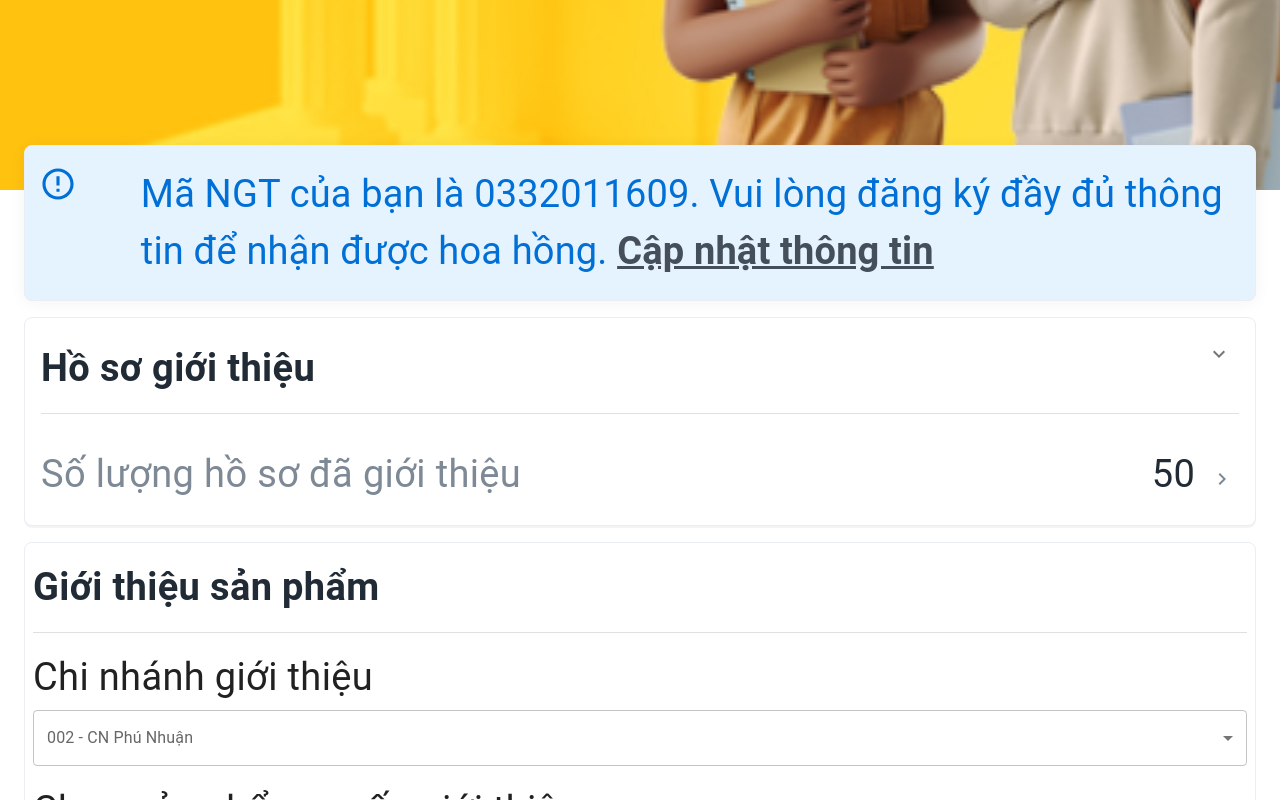
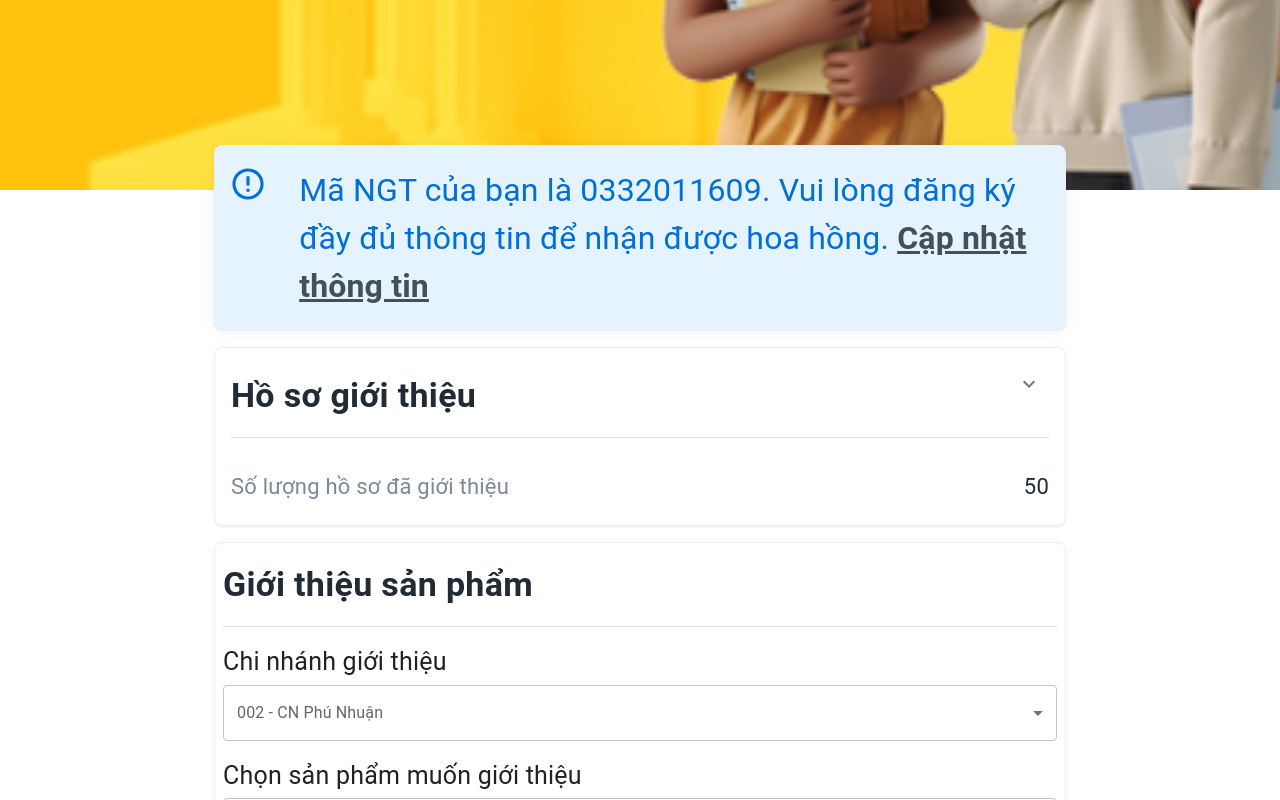
Before and after one commit to thanhtamduong/WebCongTacVienMGM, a React (Create React App) app: page /joinprogram/verification/customerinfo in a window 1280 px wide. Shown: the part 600-1400 px from the top of the page. Built offline with nearby package versions, Linux system fonts and the light colour scheme.

Commit message:
edit page CustomerInfo

```diff
--- a/src/page/JoinProgram/CustomerInfo.tsx
+++ b/src/page/JoinProgram/CustomerInfo.tsx
@@ -26,7 +26,7 @@ const CustomerInfo = () => {
     navigate(path);
   };
   return (
-    <Container maxWidth="xl" sx={{ mb: "19px" }}>
+    <Container maxWidth="md" sx={{ mb: "19px" }}>
       <CssBaseline />
       {/* <NotificationNGT /> */}
       <div
@@ -66,8 +66,6 @@ const CustomerInfo = () => {
                   xs: "14px",
                   sm: "28px",
                   md: "32px",
-                  lg: "38px",
-                  xl: "62px",
                 },
                 fontWeight: 400,
                 letterSpacing: "0.17px",
@@ -107,18 +105,14 @@ const CustomerInfo = () => {
             <Grid container>
               <Grid item xs={11}>
                 <Typography
-                  sx={{
-                    mt: "16px",
-                    fontSize: {
+                  mt={"16px"}
+                  fontSize={{
                     xs: "16px",
                     sm: "28px",
-                      md: "30px",
-                      lg: "38px",
-                      xl: "62px",
-                    },
-                    fontWeight: 600,
-                    color: "#212B36",
+                    md: "34px",
                   }}
+                  fontWeight={"600"}
+                  color={"#212B36"}
                 >
                   Hồ sơ giới thiệu
                 </Typography>
@@ -130,11 +124,7 @@ const CustomerInfo = () => {
               </Grid>
             </Grid>
             <Divider sx={{ my: "16px" }} />
-            <Grid
-              container
-              justifyContent={"space-between"}
-              sx={{ mb: "16px" }}
-            >
+            <Grid mb={"16px"} container justifyContent={"space-between"}>
               {/* //Event */}
               {/* 1 */}
               {/* <Grid container justifyContent={"space-between"}>
@@ -349,22 +339,18 @@ const CustomerInfo = () => {
             </Grid>
 
             <Grid
+              mb={"16px"}
               onClick={routeChange}
               container
               justifyContent={"space-between"}
-              sx={{ mb: "16px" }}
             >
               <Grid item>
                 <Typography
-                  sx={{
-                    color: "#7E8996",
-                    fontSize: {
+                  color={"#7E8996"}
+                  fontSize={{
                     xs: "12px",
-                      sm: "28px",
-                      md: "24px",
-                      lg: "38px",
-                      xl: "62px",
-                    },
+                    sm: "20px",
+                    md: "22px",
                   }}
                 >
                   Số lượng hồ sơ đã giới thiệu
@@ -372,25 +358,21 @@ const CustomerInfo = () => {
               </Grid>
               <Grid item>
                 <Typography
-                  sx={{
-                    color: "#212B36",
-                    fontSize: {
+                  color={"#212B36"}
+                  fontSize={{
                     xs: "12px",
-                      sm: "28px",
-                      md: "24px",
-                      lg: "38px",
-                      xl: "62px",
-                    },
+                    sm: "20px",
+                    md: "22px",
                   }}
                 >
-                  50{" "}
-                  <KeyboardArrowRightIcon
+                  50
+                  {/* <KeyboardArrowRightIcon
                     sx={{
                       transform: "translate(-5px, 4px)",
                       color: "#7E8996",
                       ml: "10px",
                     }}
-                  />
+                  /> */}
                 </Typography>
               </Grid>
             </Grid>
@@ -410,41 +392,35 @@ const CustomerInfo = () => {
         }}
       >
         <form>
-          <Grid container spacing={2} sx={{ justifyContent: "center" }}>
+          <Grid container spacing={2} justifyContent={"center"}>
             <Grid item xs={12}>
               <Typography
-                sx={{
-                  mt: "16px",
-                  fontSize: {
+                mt={"16px"}
+                fontSize={{
                   xs: "16px",
                   sm: "28px",
-                    md: "30px",
-                    lg: "38px",
-                    xl: "62px",
-                  },
-                  fontWeight: 600,
-                  color: "#212B36",
+                  md: "34px",
                 }}
+                fontWeight={"600"}
+                color={"#212B36"}
               >
                 Giới thiệu sản phẩm
               </Typography>
               <Divider sx={{ my: "16px" }} />
               <Typography
-                sx={{
-                  fontSize: {
+                fontSize={{
                   xs: "14px",
                   sm: "28px",
-                    md: "24px",
-                    lg: "38px",
-                    xl: "62px",
-                  },
+                  md: "25px",
                 }}
               >
                 Chi nhánh giới thiệu
               </Typography>
               <TextField
                 select
-                sx={{ mt: "4px" }}
+                sx={{
+                  mt: "4px",
+                }}
                 variant="outlined"
                 fullWidth
                 id=""
@@ -455,14 +431,10 @@ const CustomerInfo = () => {
             </Grid>
             <Grid item xs={12}>
               <Typography
-                sx={{
-                  fontSize: {
+                fontSize={{
                   xs: "14px",
                   sm: "28px",
-                    md: "24px",
-                    lg: "38px",
-                    xl: "62px",
-                  },
+                  md: "25px",
                 }}
               >
                 Chọn sản phẩm muốn giới thiệu
@@ -480,18 +452,12 @@ const CustomerInfo = () => {
                 autoComplete=""
               />
             </Grid>
-            <Grid
-              sx={{
-                display: "flex",
-                justifyContent: "center",
-              }}
-              item
-              xs={12}
-            >
+            <Grid display={"flex"} justifyContent={"center"} item xs={12}>
               <Box
-                sx={{
-                  mt: "24px",
-                  width: { md: "360px", lg: "420px", xl: "240px" },
+                mt={"24px"}
+                width={{
+                  md: "360px",
+                  lg: "420px",
                 }}
                 component="img"
                 src={QRHd}
@@ -530,7 +496,7 @@ const CustomerInfo = () => {
                     },
                     m: "7.5px 11.6px 8px 11px",
                   }}
-                />{" "}
+                />
                 Chia sẻ link & QR để giới thiệu
               </Button>
             </Grid>
```
Lines whose indentation alone changed are shown as unchanged.
